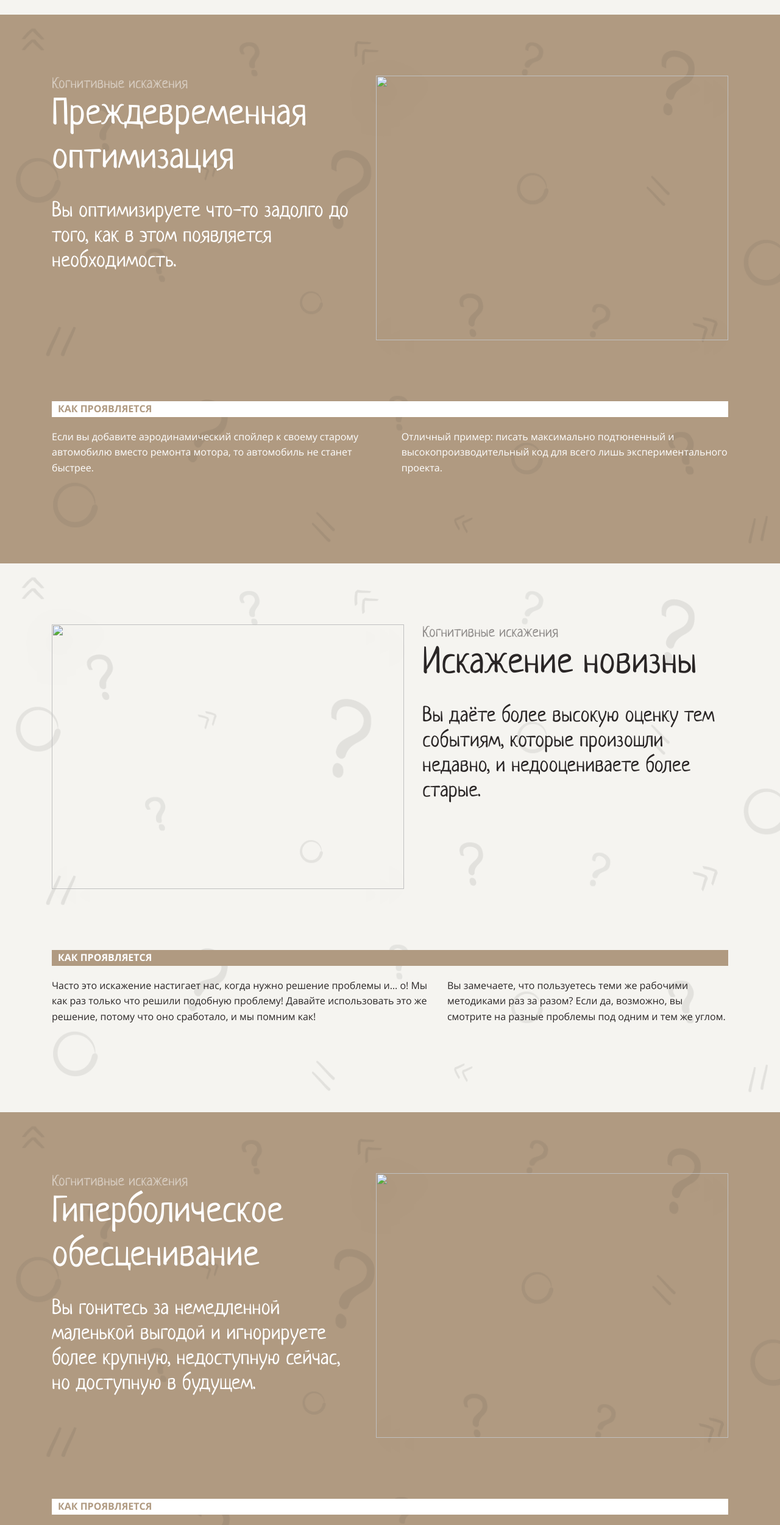
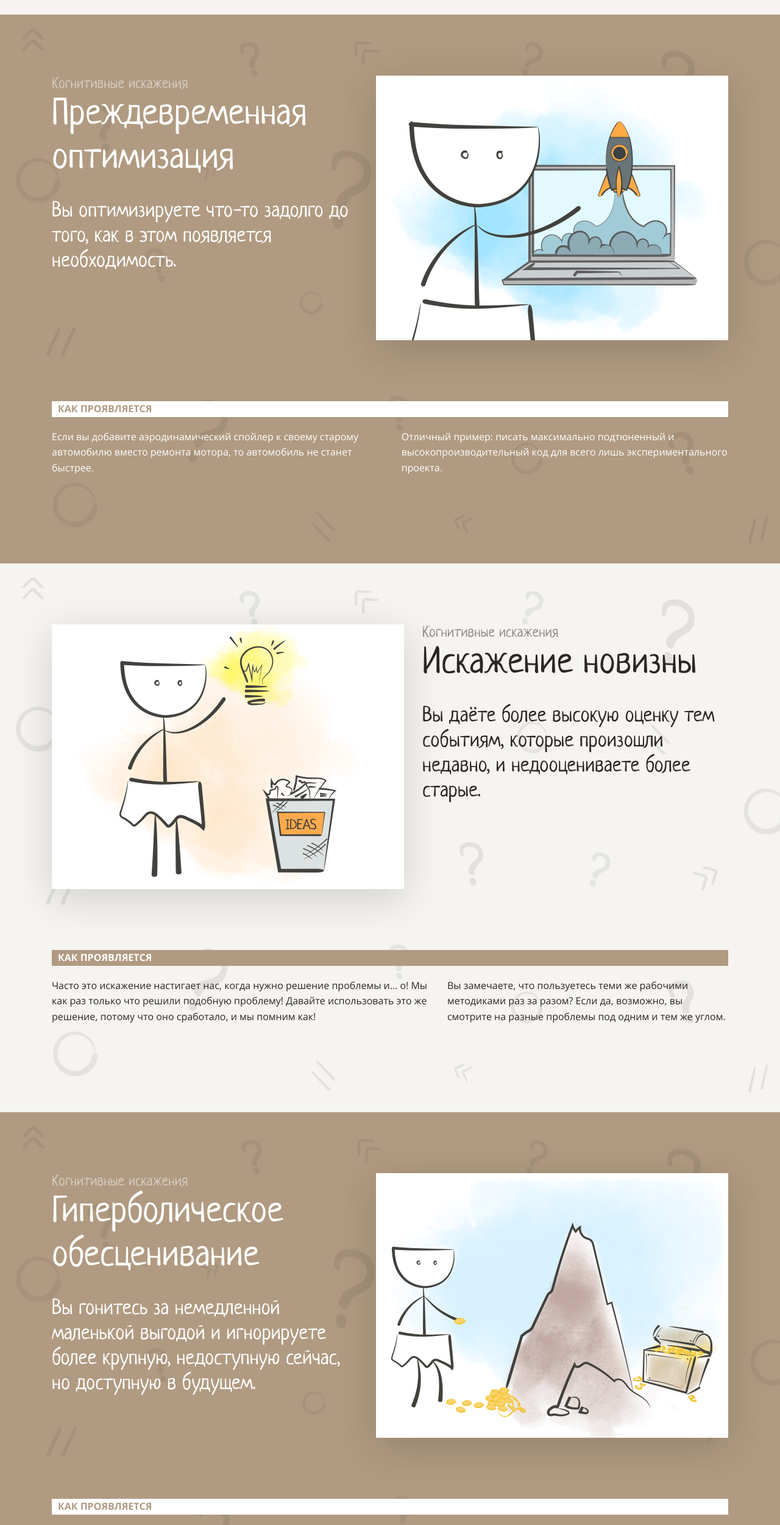
Before and after one commit to princess-cosmos/layout-designer-project-58, a website: page src/index.html in a window 1280 px wide. Shown: the part 3580-6081 px from the top of the page at 61% size. Drawn offline with Linux system fonts and the light colour scheme.

Commit message:
fix src/index.html

```diff
--- a/src/index.html
+++ b/src/index.html
@@ -114,7 +114,7 @@
       <h2 class="text-light">Преждевременная оптимизация</h2>
       <p class="text-light neucha">Вы оптимизируете что-то задолго до того, как в этом появляется необходимость.</p>
     </div>
-      <img src="./src/img/2.png" class="image">
+      <img src="../src/img/2.png" class="image">
         </div>
         <h4 class="uppercase text-brown translucent-white">Как проявляется</h4>
         <div class="row count flex text-light">
@@ -127,7 +127,7 @@
     <section id="distortion-of-novelty" class="bg-image bg-light">
         <div class="conteiner">
             <div class="row count">
-                <img src="./src/img/3.png" class="image">
+                <img src="../src/img/3.png" class="image">
                 <div class="flex">
                 <p class="translucent-dark font-neucha">Когнитивные искажения</p>
                 <h2 class="text-dark">Искажение новизны</h2>
@@ -150,7 +150,7 @@
     <h2 class="text-light">Гиперболическое обесценивание</h2>
     <p class="text-light neucha">Вы гонитесь за немедленной маленькой выгодой и игнорируете более крупную, недоступную сейчас, но доступную в будущем.</p>
   </div>
-    <img src="./src/img/4.png" class="image">
+    <img src="../src/img/4.png" class="image">
       </div>
       <h4 class="uppercase text-brown translucent-white">Как проявляется</h4>
       <div class="row count flex text-light">
@@ -163,7 +163,7 @@
   <section id="errors-in-planning" class="bg-image bg-light">
     <div class="conteiner">
         <div class="row count">
-            <img src="./src/img/5.png" class="image">
+            <img src="../src/img/5.png" class="image">
             <div class="flex">
             <p class="translucent-dark font-neucha">Когнитивные искажения</p>
             <h2 class="text-dark">Ошибка планирования</h2>
```
